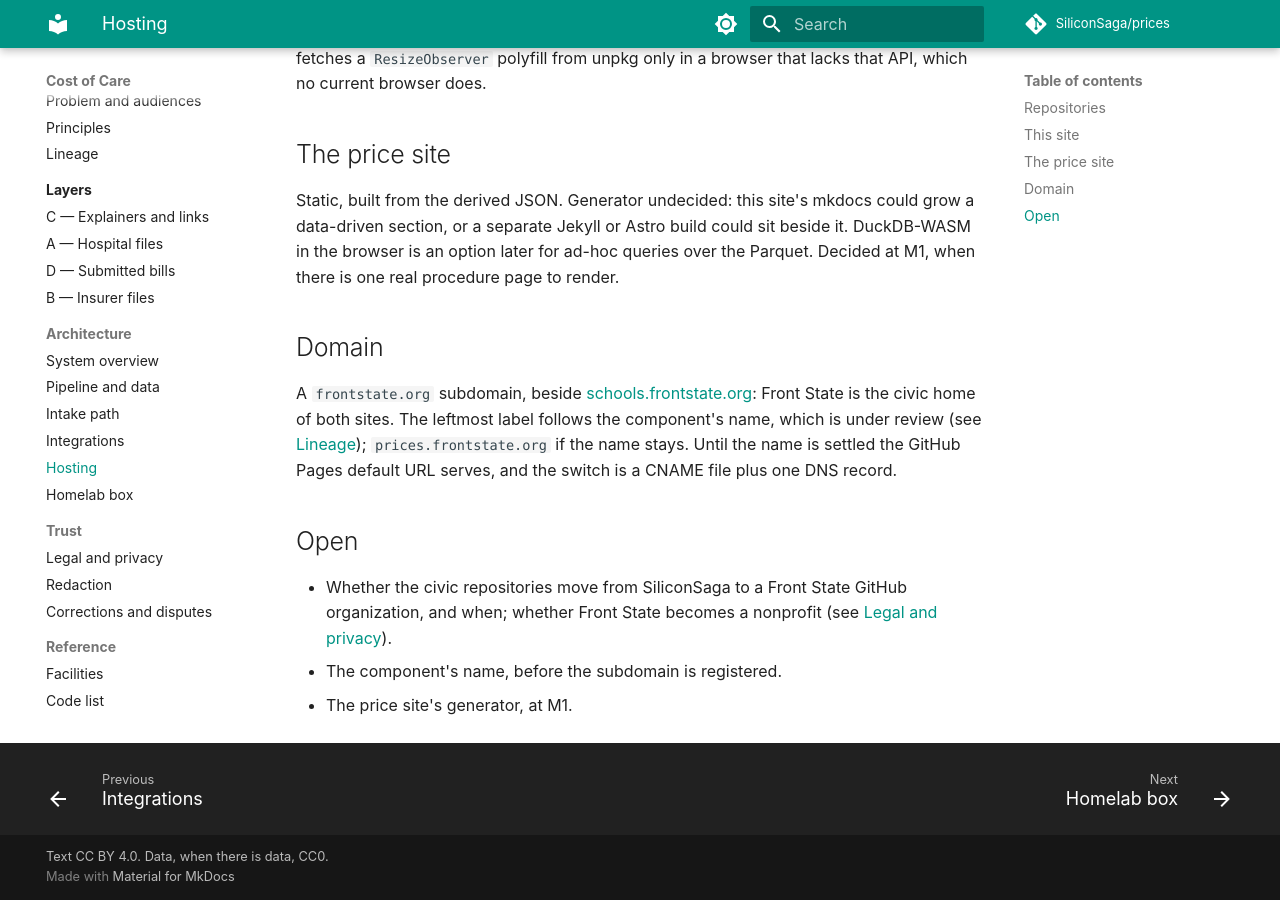
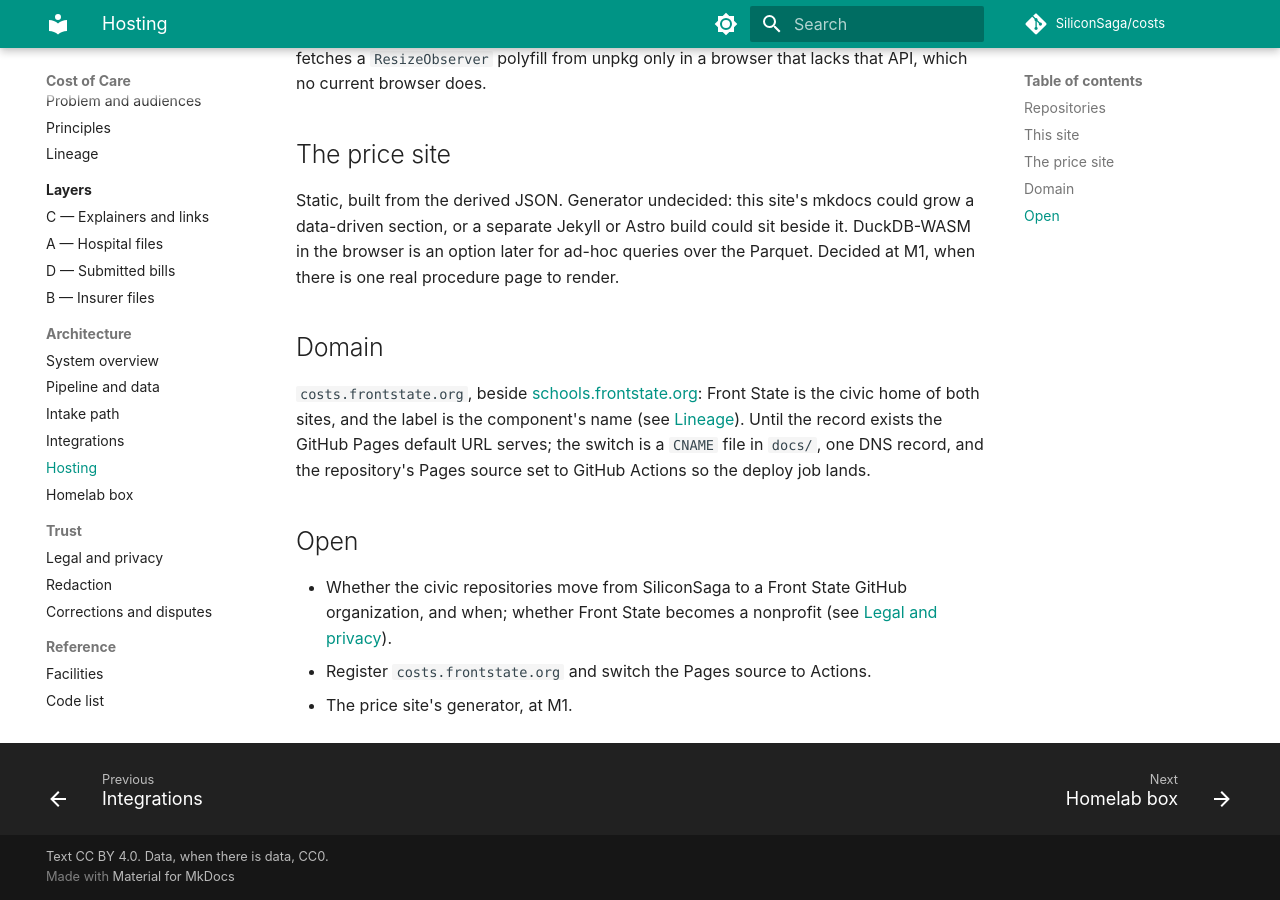
Before and after one commit to SiliconSaga/costs, an MkDocs documentation site: the page built from docs/architecture/hosting.md, in a window 1280 px wide and 900 px high, scrolled down 583 px. Built offline with MkDocs 1.6.1 and Material for MkDocs 9.7.7, drawn with Linux system fonts in a browser that asks for light colours; plug-ins that fetch from the network failed and are left out; comment, search, counter and statistics services are not loaded.

Commit message:
docs: the component is costs; costs.frontstate.org
Follows the GitHub repo rename. Naming section records the decision; the subdomain registration and Pages-source switch stay open.

Co-Authored-By: Claude Fable 5.1 <noreply@anthropic.com>
GDD-Host: dionysus

```diff
--- a/docs/architecture/hosting.md
+++ b/docs/architecture/hosting.md
@@ -14,10 +14,10 @@ Static, built from the derived JSON. Generator undecided: this site's mkdocs cou
 
 ## Domain
 
-A `frontstate.org` subdomain, beside [schools.frontstate.org](https://schools.frontstate.org): Front State is the civic home of both sites. The leftmost label follows the component's name, which is under review (see [Lineage](../why/lineage.md#naming)); `prices.frontstate.org` if the name stays. Until the name is settled the GitHub Pages default URL serves, and the switch is a CNAME file plus one DNS record.
+`costs.frontstate.org`, beside [schools.frontstate.org](https://schools.frontstate.org): Front State is the civic home of both sites, and the label is the component's name (see [Lineage](../why/lineage.md#naming)). Until the record exists the GitHub Pages default URL serves; the switch is a `CNAME` file in `docs/`, one DNS record, and the repository's Pages source set to GitHub Actions so the deploy job lands.
 
 ## Open
 
 - Whether the civic repositories move from SiliconSaga to a Front State GitHub organization, and when; whether Front State becomes a nonprofit (see [Legal and privacy](../trust/legal.md#nonprofit-later)).
-- The component's name, before the subdomain is registered.
+- Register `costs.frontstate.org` and switch the Pages source to Actions.
 - The price site's generator, at M1.
--- a/mkdocs.yml
+++ b/mkdocs.yml
@@ -1,8 +1,8 @@
 site_name: Cost of Care
 site_description: Design and documentation for a public record of what health care costs in Essex County, New Jersey
-site_url: https://siliconsaga.github.io/prices/
-repo_url: https://github.com/SiliconSaga/prices
-repo_name: SiliconSaga/prices
+site_url: https://siliconsaga.github.io/costs/
+repo_url: https://github.com/SiliconSaga/costs
+repo_name: SiliconSaga/costs
 edit_uri: edit/main/docs/
 copyright: Text CC BY 4.0. Data, when there is data, CC0.
 
```
Also changed, not shown: README.md (+2 -2 lines), docs/index.md (+1 -1 lines), docs/plan/open-questions.md (+0 -1 lines), docs/plan/research.md (+2 -1 lines), docs/why/lineage.md (+2 -2 lines).
